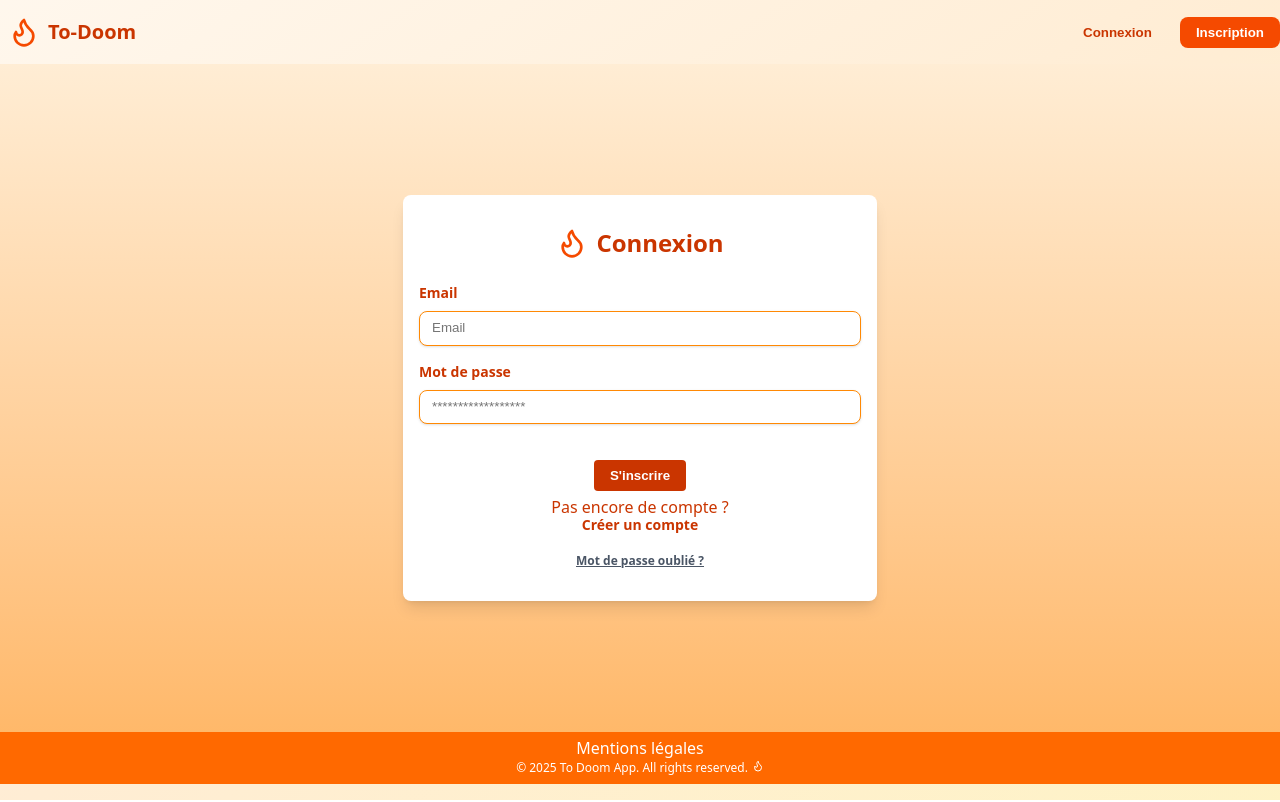
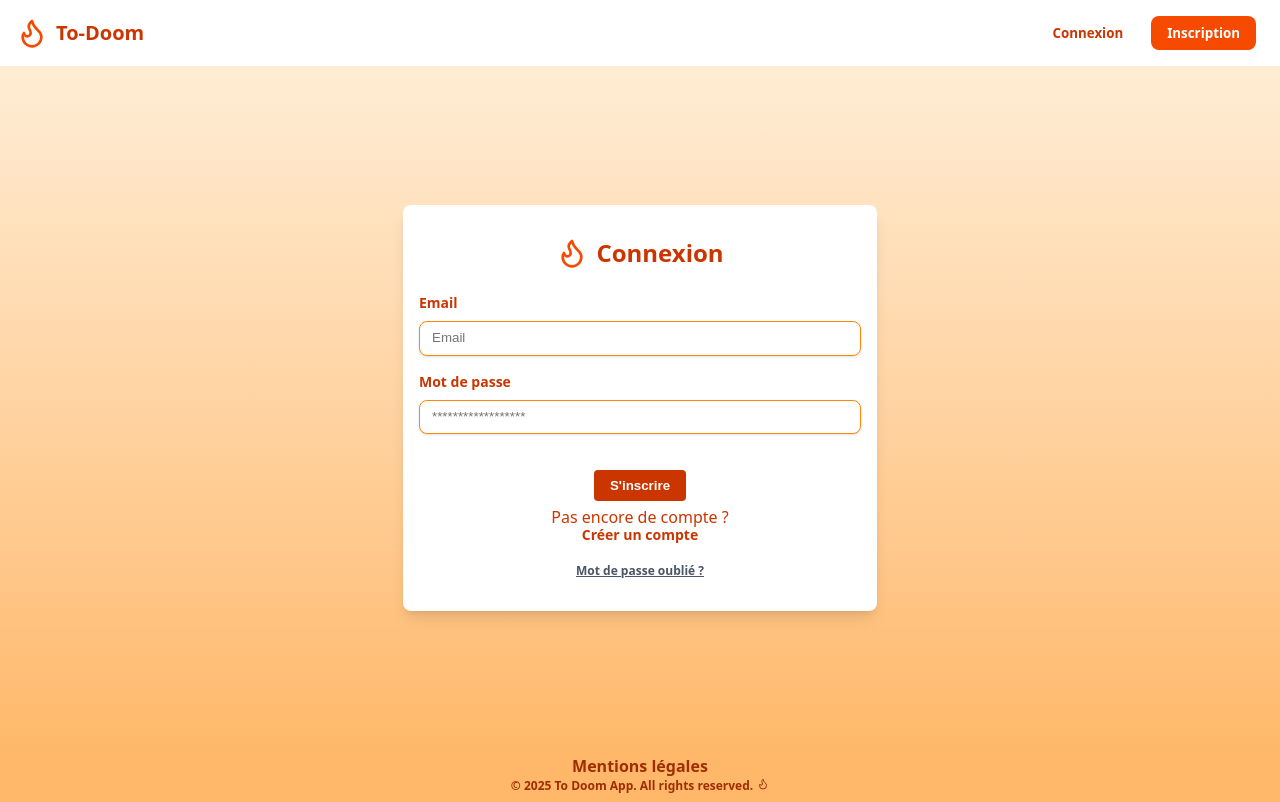
Before and after one commit to EmmanuelleEisele/todo-front, a React (Vite) app: page /login in a window 1280 px wide. Built offline with nearby package versions, Linux system fonts and the light colour scheme; a web font is replaced by a local one.

Commit message:
fix style navbar and others

```diff
--- a/src/components/Footer.tsx
+++ b/src/components/Footer.tsx
@@ -4,10 +4,10 @@ import { Link } from 'react-router-dom';
 
 const Footer: React.FC = () => {
   return (
-    <footer className="footer bg-orange-500 p-2 text-center font-sans ">
+    <footer className="footer bg-orange-300 p-2 text-center font-sans font-semibold ">
       <div className="container mx-auto">
-        <Link to="/legal" className="text-white mb-1 inline-block no-underline">Mentions légales</Link>
-        <p className='text-white text-xs'>&copy; 2025 To Doom App. All rights reserved.<Flame className="inline-block ml-1 w-3 h-3" /></p>
+        <Link to="/legal" className="text-orange-800 mb-1 inline-block no-underline">Mentions légales</Link>
+        <p className='text-orange-800 text-xs'>&copy; 2025 To Doom App. All rights reserved.<Flame className="inline-block ml-1 w-3 h-3" /></p>
       </div>
     </footer>
   );
--- a/src/components/NavBar.tsx
+++ b/src/components/NavBar.tsx
@@ -14,21 +14,21 @@ export default function NavBar() {
   };
 
   return (
-    <header className="container mx-auto py-4 font-sans">
+    <header className="bg-white mx-auto py-4 font-sans w-full">
       <div className="flex items-center justify-between">
         {/* Logo */}
-        <Link to="/" className="flex items-center gap-2 no-underline pl-2">
+        <Link to="/" className="flex items-center gap-2 no-underline sm:pl-4">
           <Flame className="w-8 h-8 text-orange-600" />
           <span className="text-orange-700 font-semibold text-xl">To-Doom</span>
         </Link>
 
         {/* Menu Desktop - Visible uniquement sur écrans larges */}
-        <div className="hidden sm:flex items-center gap-3">
+        <div className="hidden sm:flex items-center gap-3 pr-6">
           {isConnected ? (
             <Link to="/dashboard">
               <Button
                 variant="ghost"
-                className="text-orange-700 font-semibold hover:text-orange-900 hover:bg-orange-200"
+                className="text-orange-700 font-semibold hover:text-orange-900 hover:bg-orange-200 font-sans"
               >
                 Tableau de bord
               </Button>
@@ -38,14 +38,14 @@ export default function NavBar() {
               <Link to="/login">
                 <Button
                   variant="ghost"
-                  className="text-orange-700 font-semibold hover:text-orange-900 hover:bg-orange-200"
+                  className="text-orange-700 font-semibold hover:text-orange-900 hover:bg-orange-200 font-sans"
                 >
                   Connexion
                 </Button>
               </Link>
               <Link to="/register">
                 <Button
-                  className="bg-orange-600 font-semibold hover:bg-orange-700 text-white"
+                  className="bg-orange-600 font-semibold hover:bg-orange-700 text-white font-sans"
                 >
                   Inscription
                 </Button>
@@ -72,7 +72,7 @@ export default function NavBar() {
               <Link to="/dashboard" onClick={() => setIsMenuOpen(false)}>
                 <Button
                   variant="ghost"
-                  className="w-full text-orange-700 font-semibold hover:text-orange-900 hover:bg-orange-200"
+                  className="w-full text-orange-700 font-semibold hover:text-orange-900 hover:bg-orange-200 font-sans"
                 >
                   Tableau de bord
                 </Button>
@@ -82,14 +82,14 @@ export default function NavBar() {
                 <Link to="/login" onClick={() => setIsMenuOpen(false)}>
                   <Button
                     variant="ghost"
-                    className="w-full text-orange-700 font-semibold hover:text-orange-900 hover:bg-orange-200"
+                    className="w-full text-orange-700 font-semibold hover:text-orange-900 hover:bg-orange-200 font-sans"
                   >
                     Connexion
                   </Button>
                 </Link>
                 <Link to="/register" onClick={() => setIsMenuOpen(false)}>
                   <Button
-                    className="w-full bg-orange-600 font-semibold hover:bg-orange-700 text-white"
+                    className="w-full bg-orange-600 font-semibold hover:bg-orange-700 text-white font-sans"
                   >
                     Inscription
                   </Button>
--- a/src/pages/HomePage.tsx
+++ b/src/pages/HomePage.tsx
@@ -4,7 +4,7 @@ import { Link } from "react-router-dom";
 
 export default function HomePage() {
   return (
-    <div className="font-sans text-center min-h-[calc(100vh-132px)] max-w-6xl sm:mx-auto mx-2 xs:mx-0 py-2 ">
+    <div className="font-sans text-center min-h-[calc(100vh-116px)] max-w-6xl sm:mx-auto mx-2 xs:mx-0 py-2 ">
       <motion.div
         className="div mb-2 mt-4"
         initial={{ y: 15, opacity: 0 }}
--- a/src/pages/LoginPage.tsx
+++ b/src/pages/LoginPage.tsx
@@ -3,7 +3,7 @@ import { Link } from "react-router-dom";
 
 export default function LoginPage() {
   return (
-    <div className="flex flex-col font-sans items-center justify-center min-h-[calc(100vh-132px)] bg-gradient-to-b from-orange-100 to-orange-300">
+    <div className="flex flex-col font-sans items-center justify-center min-h-[calc(100vh-116px)] bg-gradient-to-b from-orange-100 to-orange-300">
       <div className="flex flex-col bg-white py-8  rounded-lg shadow-lg w-fit my-2">
         <div className="flex flex-row justify-center gap-2">
           <Flame className="w-8 h-8 text-orange-600 mb-4" />
--- a/src/pages/RegisterPage.tsx
+++ b/src/pages/RegisterPage.tsx
@@ -5,7 +5,7 @@ import { Link } from "react-router-dom";
 export default function RegisterPage() {
   const [showPasswordRequirements, setShowPasswordRequirements] = useState(false);
   return (
-    <div className="flex flex-col font-sans items-center justify-center min-h-[calc(100vh-132px)] bg-gradient-to-b from-orange-100 to-orange-300">
+    <div className="flex flex-col font-sans items-center justify-center min-h-[calc(100vh-116px)] bg-gradient-to-b from-orange-100 to-orange-300">
       <div className="flex flex-col bg-white py-6 rounded-lg shadow-lg w-fit my-2">
         <div className="flex flex-row justify-center gap-2">
           <Flame className="w-8 h-8 text-orange-600 mb-4" />
```
